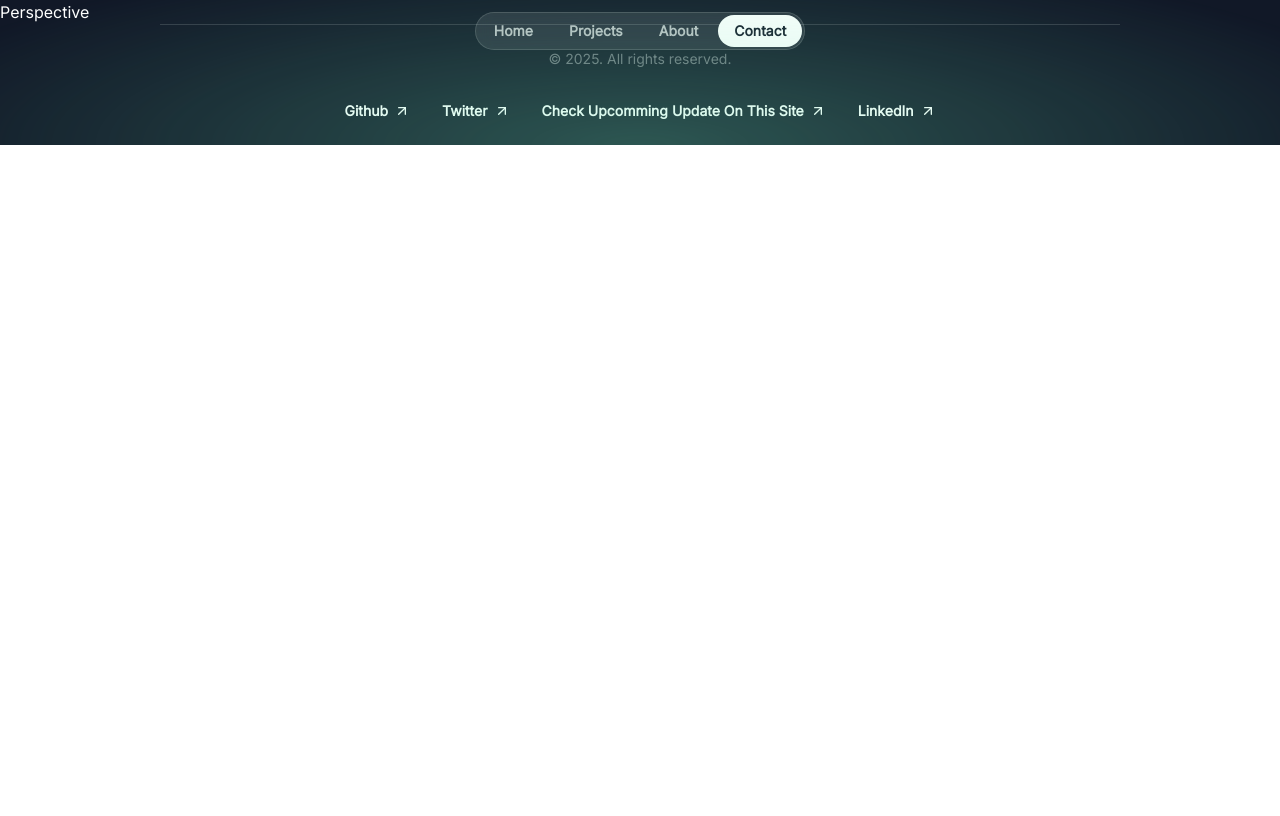
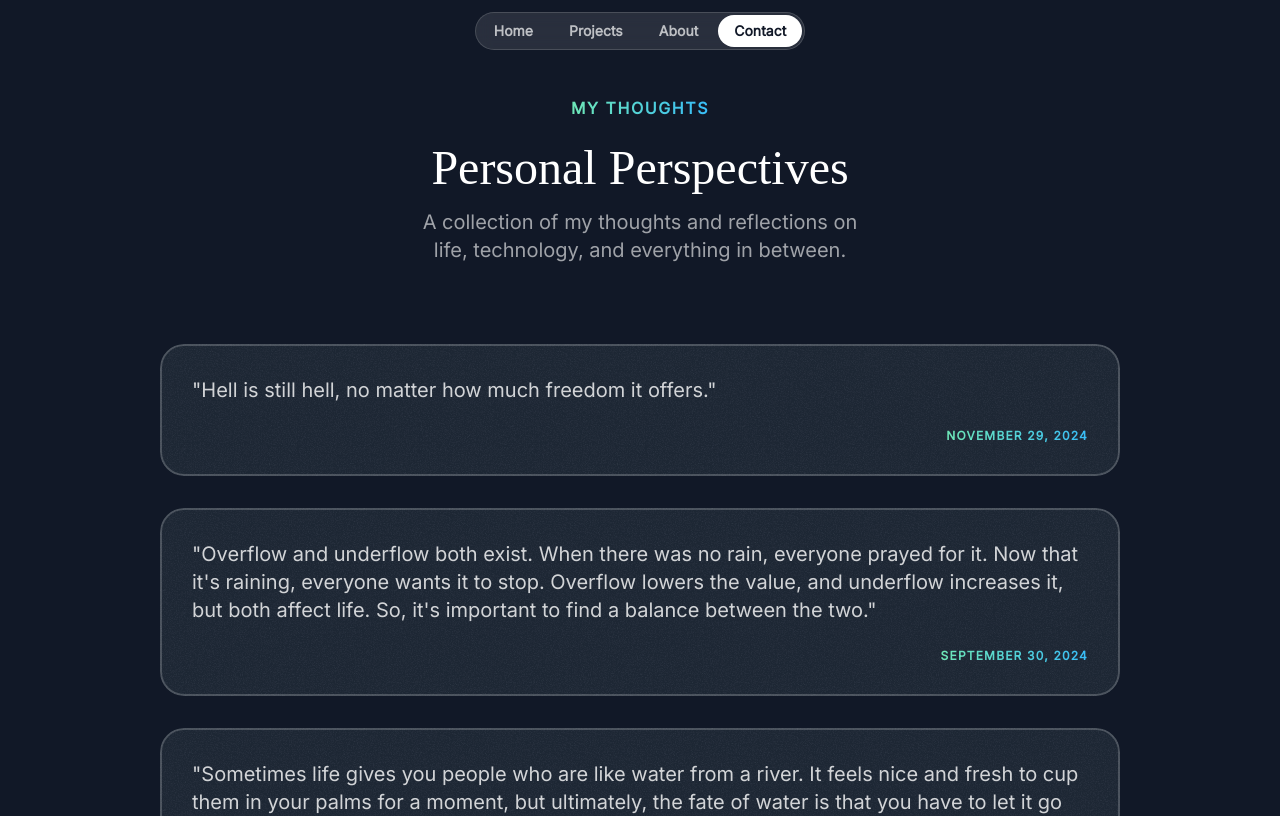
Before and after one commit to virtualabishek/virtualabishek.github.io, a React (Vite) app: page /perspective in a window 1280 px wide. Shown: the top 816 px of the page. Built offline with nearby package versions, Linux system fonts and the light colour scheme; a web font is replaced by a local one.

Commit message:
updated: see my perspective here.

```diff
--- a/src/App.jsx
+++ b/src/App.jsx
@@ -7,6 +7,7 @@ import "@fontsource/inter";
 import "@fontsource/calistoga";
 import Project from "./pages/Project.jsx";
 import Perspective from "./pages/Perspective.jsx";
+import Blog from "./pages/Blog.jsx";
 
 import { Route, Routes } from "react-router-dom";
 
@@ -23,6 +24,7 @@ const App = () => {
         {/* Yo paxi ali dherai projects vayasi rakhum, ani sabai project lai json ma rakhum */}
         <Route path="/projects" element={<Project />} />
         <Route path="/perspective" element={<Perspective />} />
+        <Route path="/blog" element={<Blog />} />
       </Routes>
 
       <Footer />
--- /dev/null
+++ b/src/pages/Blog.jsx
@@ -0,0 +1,7 @@
+import React from "react";
+
+const Blog = () => {
+  return <div>Blog</div>;
+};
+
+export default Blog;
--- a/src/pages/Perspective.jsx
+++ b/src/pages/Perspective.jsx
@@ -1,8 +1,97 @@
-import React from "react";
-import "../assets/json/Perspective.json";
+import React, { useState } from "react";
+import perspectiveData from "../assets/json/Perspective.json";
+import Card from "../components/extra/Card";
+import SectionHeader from "../components/extra/SectionHeader";
+
+const ITEMS_PER_PAGE = 6;
 
 const Perspective = () => {
-  return <div>Perspective</div>;
+  const [currentPage, setCurrentPage] = useState(1);
+
+  // Sort perspectives by date in descending order
+  const sortedPerspectives = [...perspectiveData].sort((a, b) => {
+    return new Date(b.date) - new Date(a.date);
+  });
+
+  // Calculate pagination
+  const totalPages = Math.ceil(sortedPerspectives.length / ITEMS_PER_PAGE);
+  const startIndex = (currentPage - 1) * ITEMS_PER_PAGE;
+  const endIndex = startIndex + ITEMS_PER_PAGE;
+  const currentPerspectives = sortedPerspectives.slice(startIndex, endIndex);
+
+  const formatDate = (dateString) => {
+    const options = { month: "long", day: "numeric", year: "numeric" };
+    return new Date(dateString).toLocaleDateString("en-US", options);
+  };
+
+  return (
+    <section className="pb-16 lg:py-24">
+      <div className="container">
+        <SectionHeader
+          info="My Thoughts"
+          title="Personal Perspectives"
+          description="A collection of my thoughts and reflections on life, technology, and everything in between."
+        />
+
+        <div className="flex flex-col gap-8 mt-10 md:mt-20">
+          {currentPerspectives.map((perspective, index) => (
+            <Card
+              key={index}
+              className="p-6 md:p-8 hover:-translate-y-1 transition-all duration-300 backdrop-blur-sm"
+            >
+              <div className="flex flex-col">
+                <p className="text-lg md:text-xl text-white/80 leading-relaxed font-light mb-4">
+                  "{perspective.text}"
+                </p>
+                <div className="bg-gradient-to-r from-emerald-300 to-sky-400 inline-flex self-end font-bold uppercase tracking-widest text-xs text-transparent bg-clip-text mt-2">
+                  {formatDate(perspective.date)}
+                </div>
+              </div>
+            </Card>
+          ))}
+        </div>
+
+        {/* Pagination */}
+        {totalPages > 1 && (
+          <div className="flex justify-center items-center gap-2 mt-12">
+            <button
+              onClick={() => setCurrentPage((prev) => Math.max(prev - 1, 1))}
+              disabled={currentPage === 1}
+              className="px-4 py-2 rounded-lg bg-gray-800 text-white disabled:opacity-50 disabled:cursor-not-allowed hover:bg-gray-700 transition-colors"
+            >
+              Previous
+            </button>
+
+            <div className="flex gap-2">
+              {[...Array(totalPages)].map((_, i) => (
+                <button
+                  key={i}
+                  onClick={() => setCurrentPage(i + 1)}
+                  className={`w-10 h-10 rounded-lg flex items-center justify-center transition-colors ${
+                    currentPage === i + 1
+                      ? "bg-white text-gray-900"
+                      : "bg-gray-800 text-white hover:bg-gray-700"
+                  }`}
+                >
+                  {i + 1}
+                </button>
+              ))}
+            </div>
+
+            <button
+              onClick={() =>
+                setCurrentPage((prev) => Math.min(prev + 1, totalPages))
+              }
+              disabled={currentPage === totalPages}
+              className="px-4 py-2 rounded-lg bg-gray-800 text-white disabled:opacity-50 disabled:cursor-not-allowed hover:bg-gray-700 transition-colors"
+            >
+              Next
+            </button>
+          </div>
+        )}
+      </div>
+    </section>
+  );
 };
 
 export default Perspective;
--- a/tailwind.config.js
+++ b/tailwind.config.js
@@ -19,6 +19,7 @@ export default {
         sans: ['"Inter"', "sans-serif"],
         serif: ['"Calistoga"', "serif"],
       },
+
       animation: {
         "ping-large": "ping-large 1s ease-in-out infinite",
         "move-left": "move-left 10s linear infinite",
@@ -49,6 +50,15 @@ export default {
           },
         },
       },
+      transitionProperty: {
+        all: "all",
+      },
+      transitionDuration: {
+        300: "300ms",
+      },
+      backdropBlur: {
+        sm: "4px",
+      },
     },
   },
   plugins: [],
```
